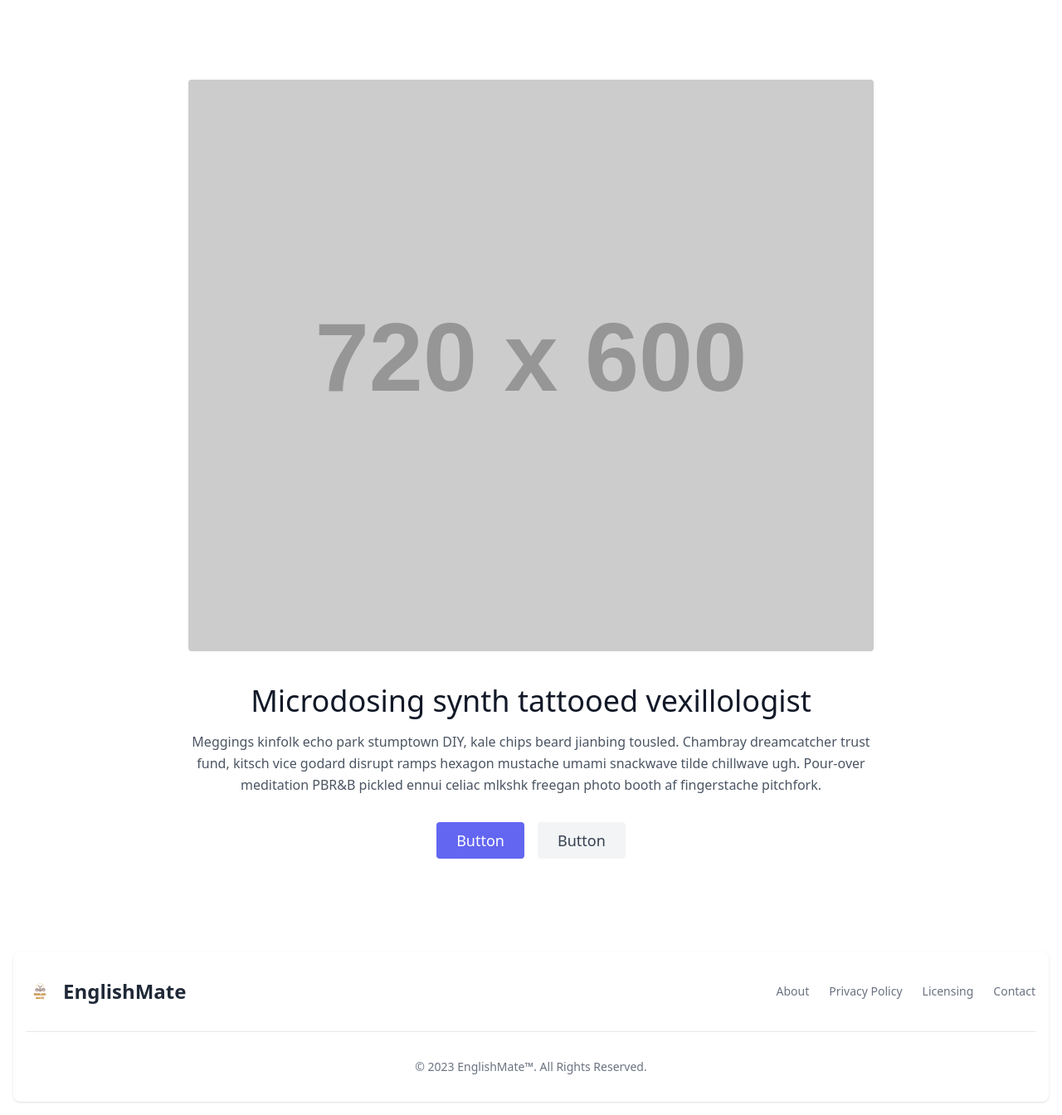
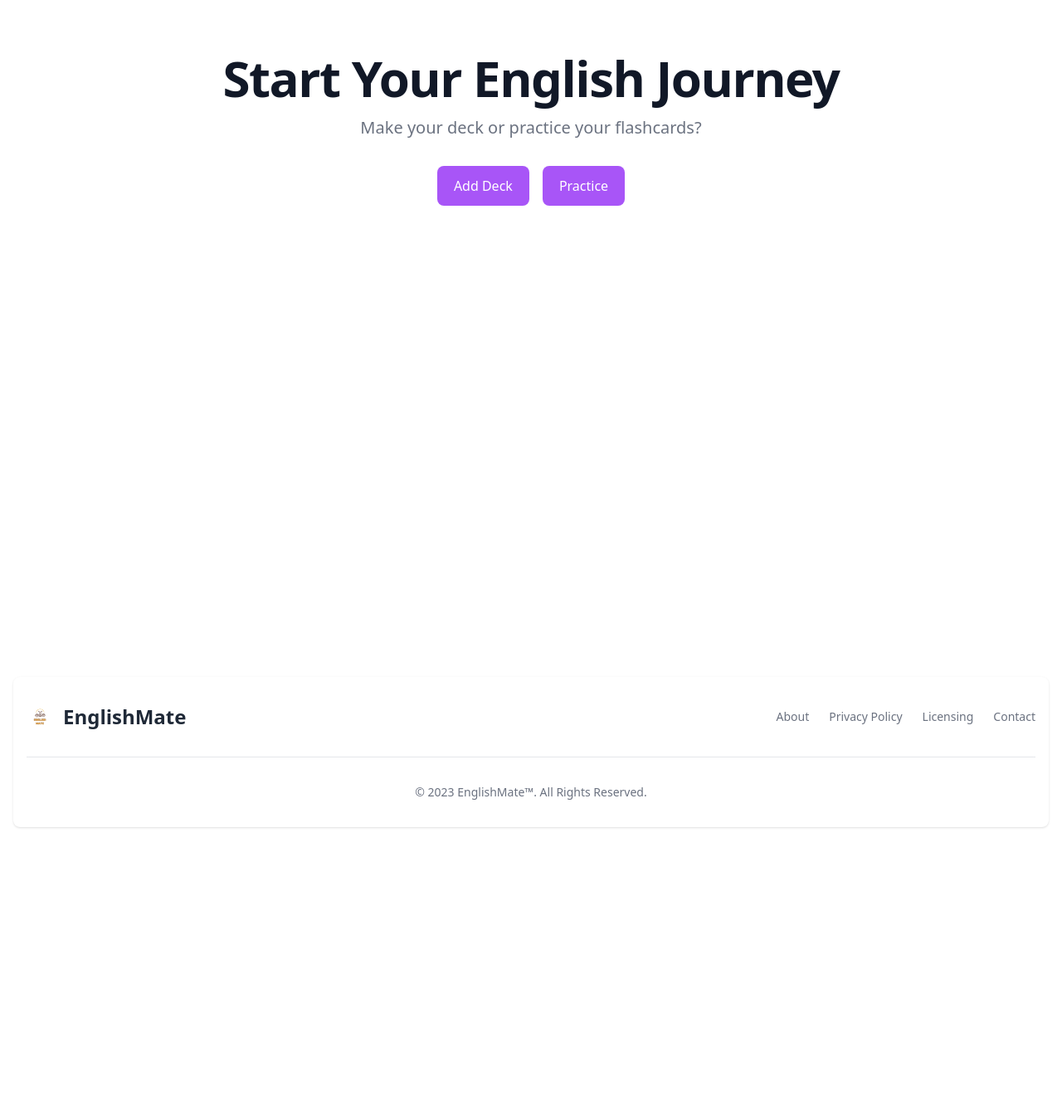
Before and after one commit to Daichi-11/EnglishMate, a Django app: page / in a window 1280 px wide. Shown: the part 72-1416 px from the top of the page at 83% size. After the commit the page ends 1070 px from the top, so only its background shows below. Run offline with Django 4.2, Linux system fonts and the light colour scheme; the visitor is signed in with stand-in values (Sample User, id 1); grey boxes labelled with a size stand in for pictures from a placeholder-image service; parts of the project's set-up code (start-up, migrations or seed data) failed here and were passed over; some libraries are stand-ins or nearby versions.

Commit message:
fix home page

```diff
--- a/englishmate/tops/templates/tops/home.html
+++ b/englishmate/tops/templates/tops/home.html
@@ -3,23 +3,35 @@
 {% block content %}
 
 {% if user.is_authenticated %}
-<section class="text-gray-600 body-font">
-  <div class="container mx-auto flex px-5 py-24 items-center justify-center flex-col">
-    <img class="lg:w-4/6 md:w-5/6 w-full mb-10 object-cover object-center rounded" alt="hero" src="https://dummyimage.com/720x600">
-    <div class="text-center lg:w-2/3 w-full">
-      <h1 class="title-font sm:text-4xl text-3xl mb-4 font-medium text-gray-900">Microdosing synth tattooed vexillologist</h1>
-      <p class="mb-8 leading-relaxed">Meggings kinfolk echo park stumptown DIY, kale chips beard jianbing tousled. Chambray dreamcatcher trust fund, kitsch vice godard disrupt ramps hexagon mustache umami snackwave tilde chillwave ugh. Pour-over meditation PBR&B pickled ennui celiac mlkshk freegan photo booth af fingerstache pitchfork.</p>
-      <div class="flex justify-center">
-        <button class="inline-flex text-white bg-indigo-500 border-0 py-2 px-6 focus:outline-none hover:bg-indigo-600 rounded text-lg">Button</button>
-        <button class="ml-4 inline-flex text-gray-700 bg-gray-100 border-0 py-2 px-6 focus:outline-none hover:bg-gray-200 rounded text-lg">Button</button>
-      </div>
+
+<section class="bg-white dark:bg-gray-900 h-screen">
+  <div class="py-8 px-4 mx-auto max-w-screen-xl text-center lg:py-16 lg:px-12">
+    <h1 class="mb-4 text-4xl font-extrabold tracking-tight leading-none text-gray-900 md:text-5xl lg:text-6xl dark:text-white">Start Your English Journey</h1>
+    <p class="mb-8 text-lg font-normal text-gray-500 lg:text-xl sm:px-16 xl:px-48 dark:text-gray-400">Make your deck or practice your flashcards?</p>
+    <div class="flex flex-col mb-8 lg:mb-16 space-y-4 sm:flex-row sm:justify-center sm:space-y-0 sm:space-x-4">
+      <a href="{% url 'add_deck' %}" class="inline-flex justify-center items-center py-3 px-5 text-base font-medium text-center text-white bg-purple-500 rounded-lg hover:bg-purple-600 focus:ring-4 focus:ring-purple-300 dark:text-white dark:hover:bg-purple-700 dark:focus:ring-purple-800">
+        Add Deck
+      </a>
+      <a href="#" class="inline-flex justify-center items-center py-3 px-5 text-base font-medium text-center text-white bg-purple-500 rounded-lg hover:bg-purple-600 focus:ring-4 focus:ring-purple-300 dark:text-white dark:hover:bg-purple-700 dark:focus:ring-purple-800">
+        Practice
+      </a>
     </div>
   </div>
 </section>
 
 {% else %}
-<img class="" alt="hero" src="{% static 'img/main2.png' %}">
-
+<section class="bg-white dark:bg-gray-900 h-screen">
+  <div class="grid max-w-screen-xl px-4 py-16 mx-auto lg:gap-8 xl:gap-0 lg:py-32 lg:grid-cols-12">
+    <div class="mr-auto place-self-center lg:col-span-7">
+      <h1 class="max-w-2xl mb-4 text-4xl font-extrabold tracking-tight leading-none md:text-5xl xl:text-6xl dark:text-white">Welcome to EnglishMate</h1>
+      <p class="max-w-2xl mb-6 font-light text-gray-500 lg:mb-8 md:text-lg lg:text-xl dark:text-gray-400">EnglishMate is the tool for every English learner who wants to memorize vocabulary easily and naturally!</p>
+      <a href="{% url 'login' %}" class="focus:outline-none text-white bg-purple-700 hover:bg-purple-800 focus:ring-4 focus:ring-purple-300 font-medium rounded-lg text-sm px-5 py-2.5 mb-2 dark:bg-purple-600 dark:hover:bg-purple-700 dark:focus:ring-purple-900">Get Started</a>
+    </div>
+    <div class="hidden lg:mt-0 lg:col-span-5 lg:flex">
+      <img src="{% static 'img/main2.png' %}" alt="main">
+    </div>
+  </div>
+</section>
 
 {% endif %}
 
```
